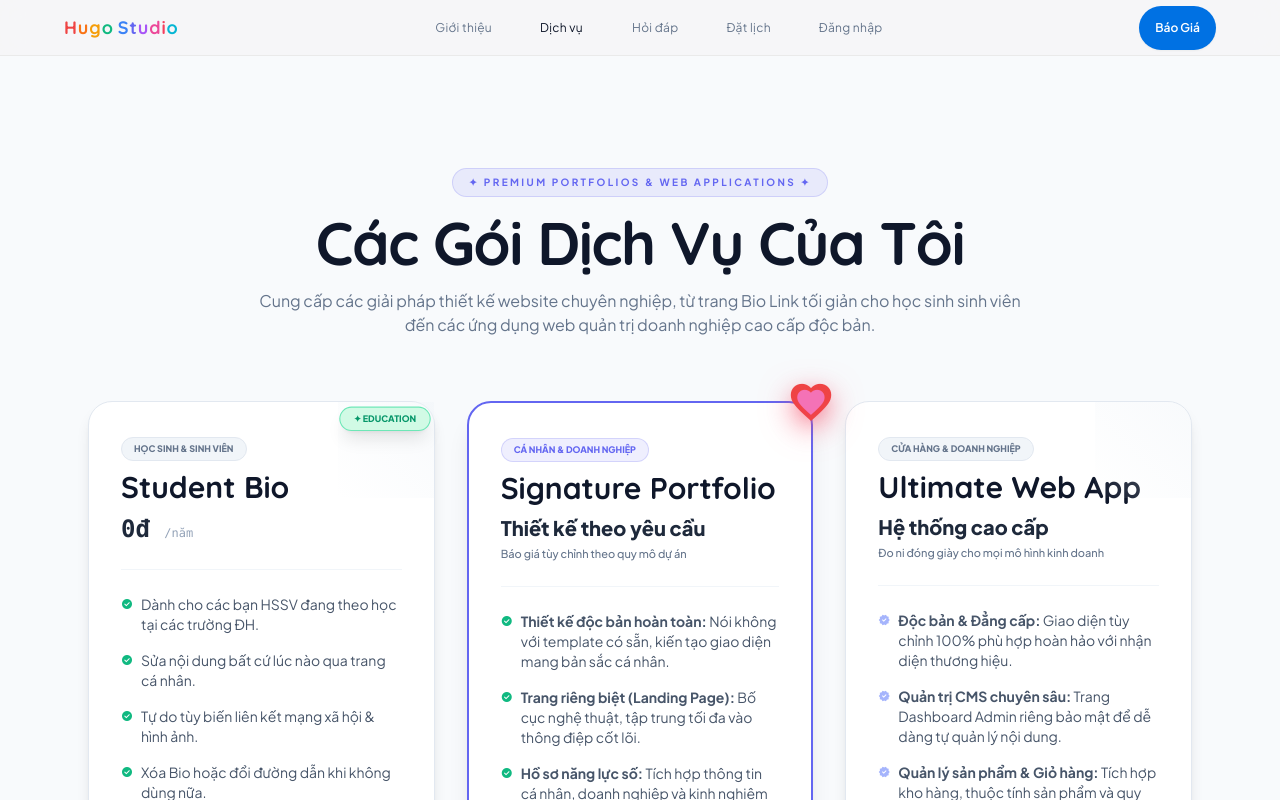
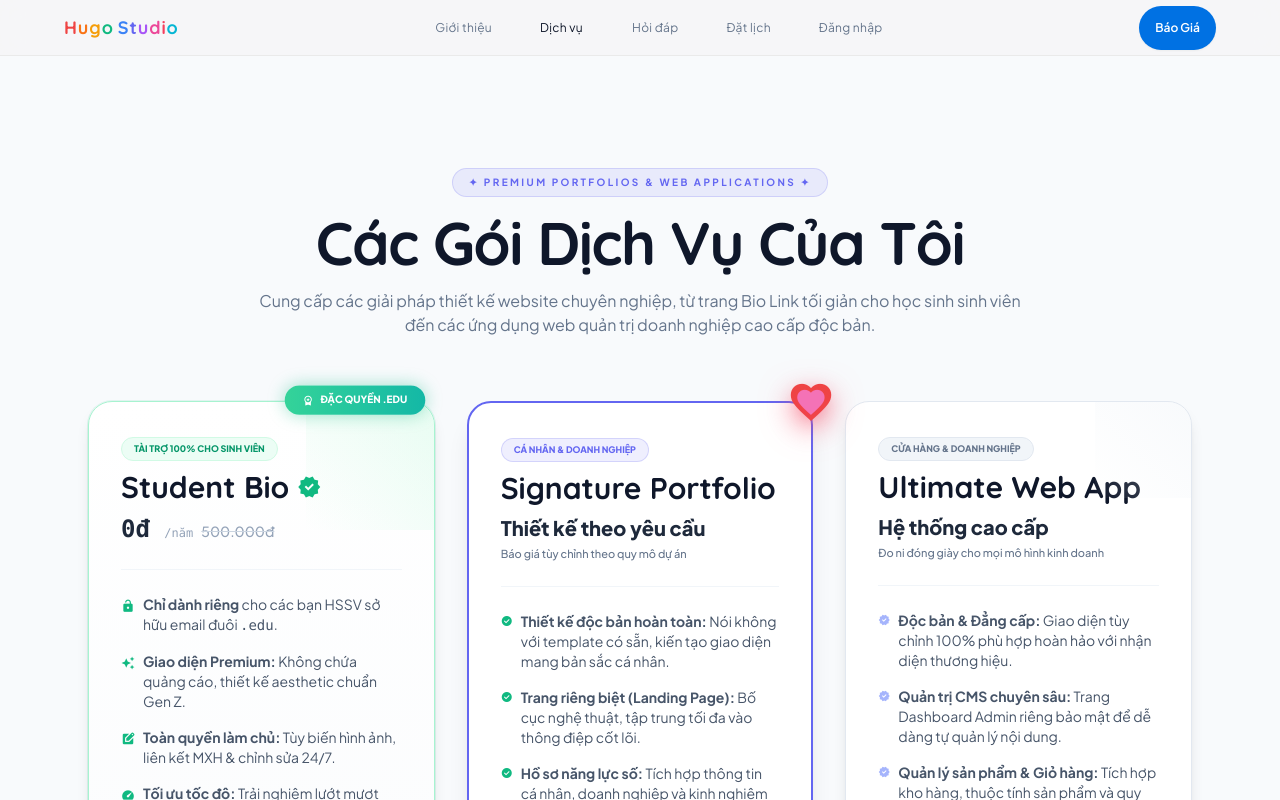
Before and after one commit to Hugo-huy2004/BAOGIA, a React (Vite) app: page /services in a window 1280 px wide. Built offline with nearby package versions, Linux system fonts and the light colour scheme; no server answers.

Commit message:
fix marketing

```diff
--- a/src/pages/ServicesPage.jsx
+++ b/src/pages/ServicesPage.jsx
@@ -65,65 +65,72 @@ export default function ServicesPage() {
       <section className="grid grid-cols-1 md:grid-cols-3 gap-8 items-stretch">
 
         {/* Tier 1: Student Bio (Free) */}
-        <div className="flex flex-col justify-between rounded-3xl bg-white dark:bg-[#12111a] border border-slate-200 dark:border-white/10 p-8 shadow-lg hover:shadow-2xl transition-all duration-300 relative group overflow-visible">
-          <div className="absolute top-0 right-0 w-24 h-24 bg-gradient-to-bl from-slate-100/50 to-transparent dark:from-white/5 pointer-events-none" />
+        <div className="flex flex-col justify-between rounded-3xl bg-gradient-to-b from-white to-slate-50 dark:from-[#16151f] dark:to-[#12111a] border border-emerald-200 dark:border-emerald-900/30 p-8 shadow-lg hover:shadow-2xl transition-all duration-300 relative group overflow-visible ring-1 ring-emerald-500/10 hover:ring-emerald-500/30">
+          <div className="absolute top-0 right-0 w-32 h-32 bg-gradient-to-bl from-emerald-100/50 to-transparent dark:from-emerald-500/5 pointer-events-none rounded-tr-3xl" />
 
           {/* Education Ticker Badge */}
-          <div className="absolute top-2 right-2 z-20 flex items-center justify-center pointer-events-none">
-            <span className="px-3 py-1 rounded-full text-[8px] font-black uppercase bg-emerald-100 dark:bg-emerald-900/30 text-emerald-600 dark:text-emerald-400 border border-emerald-300 dark:border-emerald-700/50 animate-ticker-pulse origin-center shadow-lg">
-              ✦ Education
+          <div className="absolute top-0 right-4 -translate-y-1/2 z-20 flex items-center justify-center pointer-events-none">
+            <span className="px-4 py-1.5 rounded-full text-[9px] font-black uppercase bg-gradient-to-r from-emerald-400 to-teal-500 text-white shadow-[0_0_15px_rgba(16,185,129,0.4)] animate-ticker-pulse origin-center flex items-center gap-1.5">
+              <span className="material-symbols-outlined text-[10px]">workspace_premium</span>
+              ĐẶC QUYỀN .EDU
             </span>
           </div>
 
-          <div className="space-y-6">
+          <div className="space-y-6 relative z-10">
             <div className="space-y-2">
-              <span className="inline-block px-3 py-1 rounded-full text-[9px] font-extrabold uppercase bg-slate-100 dark:bg-white/5 text-slate-500 dark:text-slate-400 border border-slate-200 dark:border-white/5">
-                Học Sinh & Sinh Viên
+              <span className="inline-block px-3 py-1 rounded-full text-[9px] font-extrabold uppercase bg-emerald-50 dark:bg-emerald-900/20 text-emerald-600 dark:text-emerald-400 border border-emerald-100 dark:border-emerald-800/30">
+                Tài Trợ 100% Cho Sinh Viên
               </span>
-              <h3 className="font-display text-3xl font-extrabold text-slate-900 dark:text-white">Student Bio</h3>
-              <p className="text-2xl font-black text-slate-800 dark:text-white font-mono">0đ <span className="text-xs font-normal text-slate-400">/năm</span></p>
+              <h3 className="font-display text-3xl font-extrabold text-slate-900 dark:text-white flex items-center gap-2">
+                Student Bio
+                <span className="material-symbols-outlined text-emerald-500 text-2xl" title="Đã xác thực">verified</span>
+              </h3>
+              <div className="flex items-baseline gap-2">
+                <p className="text-2xl font-black text-slate-800 dark:text-white font-mono">0đ <span className="text-xs font-normal text-slate-400">/năm</span></p>
+                <p className="text-sm text-slate-400 line-through decoration-slate-300 dark:decoration-slate-600 font-medium">500.000đ</p>
+              </div>
             </div>
 
             <div className="border-t border-slate-100 dark:border-white/5 pt-6">
               <ul className="space-y-4 text-xs sm:text-sm text-slate-600 dark:text-slate-350">
                 <li className="flex items-start gap-2">
-                  <span className="material-symbols-outlined text-xs text-emerald-500 mt-0.5">check_circle</span>
-                  <span>Dành cho các bạn HSSV đang theo học tại các trường ĐH.</span>
+                  <span className="material-symbols-outlined text-sm text-emerald-500 mt-0.5">lock_open</span>
+                  <span><strong>Chỉ dành riêng</strong> cho các bạn HSSV sở hữu email đuôi <code>.edu</code>.</span>
                 </li>
                 <li className="flex items-start gap-2">
-                  <span className="material-symbols-outlined text-xs text-emerald-500 mt-0.5">check_circle</span>
-                  <span>Sửa nội dung bất cứ lúc nào qua trang cá nhân.</span>
+                  <span className="material-symbols-outlined text-sm text-emerald-500 mt-0.5">auto_awesome</span>
+                  <span><strong>Giao diện Premium:</strong> Không chứa quảng cáo, thiết kế aesthetic chuẩn Gen Z.</span>
                 </li>
                 <li className="flex items-start gap-2">
-                  <span className="material-symbols-outlined text-xs text-emerald-500 mt-0.5">check_circle</span>
-                  <span>Tự do tùy biến liên kết mạng xã hội & hình ảnh.</span>
+                  <span className="material-symbols-outlined text-sm text-emerald-500 mt-0.5">edit_square</span>
+                  <span><strong>Toàn quyền làm chủ:</strong> Tùy biến hình ảnh, liên kết MXH & chỉnh sửa 24/7.</span>
                 </li>
                 <li className="flex items-start gap-2">
-                  <span className="material-symbols-outlined text-xs text-emerald-500 mt-0.5">check_circle</span>
-                  <span>Xóa Bio hoặc đổi đường dẫn khi không dùng nữa.</span>
+                  <span className="material-symbols-outlined text-sm text-emerald-500 mt-0.5">speed</span>
+                  <span><strong>Tối ưu tốc độ:</strong> Trải nghiệm lướt mượt mà như một App thực thụ.</span>
                 </li>
                 <li className="flex items-start gap-2">
-                  <span className="material-symbols-outlined text-xs text-emerald-500 mt-0.5">check_circle</span>
-                  <span>Thời hạn sử dụng Bio Link trong vòng 12 tháng.</span>
-                </li>
-                <li className="flex items-start gap-2">
-                  <span className="material-symbols-outlined text-xs text-emerald-500 mt-0.5">check_circle</span>
-                  <span>Tối ưu tải trang siêu nhanh, mượt mà trên mọi di động.</span>
+                  <span className="material-symbols-outlined text-sm text-emerald-500 mt-0.5">history</span>
+                  <span><strong>Thời hạn 12 tháng:</strong> Gia hạn hoặc đóng tự do, không ràng buộc.</span>
                 </li>
               </ul>
             </div>
           </div>
 
-          <div className="space-y-4 pt-8">
-            <p className="text-[10px] text-slate-400 dark:text-slate-500 italic font-medium leading-relaxed">
-              * Mỗi tài khoản cung cấp cho 1 lần dùng. Yêu cầu xác thực email .edu.
+          <div className="space-y-4 pt-8 relative z-10">
+            <p className="text-[10px] text-slate-400 dark:text-slate-500 italic font-medium leading-relaxed bg-slate-50 dark:bg-white/5 p-2.5 rounded-lg border border-slate-100 dark:border-white/5">
+              * Hệ thống sẽ tự động xét duyệt. Mỗi sinh viên nhận 1 suất tài trợ trọn gói.
             </p>
             <Link
               to="/login"
               onClick={playPopSound}
-              className="w-full inline-flex justify-center items-center py-3.5 rounded-full bg-slate-900 dark:bg-white text-white dark:text-slate-950 font-bold text-xs hover:scale-[1.02] active:scale-98 transition-transform duration-200"
+              className="group relative w-full inline-flex justify-center items-center py-3.5 rounded-full bg-slate-900 dark:bg-white text-white dark:text-slate-950 font-bold text-xs hover:scale-[1.02] active:scale-98 transition-all duration-300 overflow-hidden shadow-[0_5px_15px_rgba(0,0,0,0.1)] dark:shadow-[0_5px_15px_rgba(255,255,255,0.1)]"
             >
-              NHẬN MIỄN PHÍ NGAY
+              <div className="absolute inset-0 -translate-x-[150%] bg-gradient-to-r from-transparent via-white/20 dark:via-slate-900/10 to-transparent group-hover:translate-x-[150%] transition-transform duration-700 ease-in-out" />
+              <span className="flex items-center gap-2 relative z-10">
+                <span className="material-symbols-outlined text-[14px]">rocket_launch</span>
+                KÍCH HOẠT ĐẶC QUYỀN .EDU
+              </span>
             </Link>
           </div>
         </div>
```
